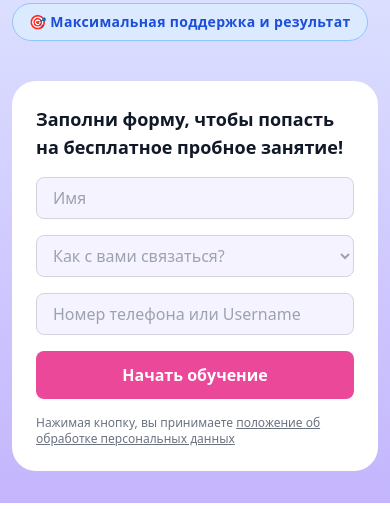
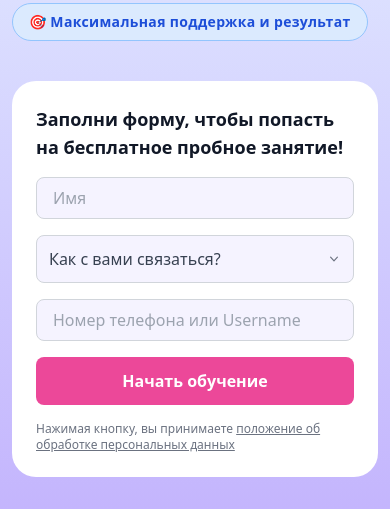
Before and after one commit to shuydevv/media_website, a Laravel app: page /repetitor in a window 390 px wide. Shown: the part 697-1220 px from the top of the page. Run offline with Laravel 10, Linux system fonts and the light colour scheme; parts of the project's set-up code (start-up, migrations or seed data) failed here and were passed over.

Commit message:
v0.1.1-beta-2 (страница репетитор фикс модалки, шрифтов)

```diff
--- a/resources/views/main/repetitor.blade.php
+++ b/resources/views/main/repetitor.blade.php
@@ -11,6 +11,32 @@
     }
     summary::-webkit-details-marker {
       display: none;
+    }
+  </style>
+<style>
+  /* Вся модалка поверх всего сайта */
+  #lead-modal { z-index: 9999; }
+
+  /* Внутри модалки: оверлей ниже карточки */
+  #lead-overlay { z-index: 10; }
+  #lead-modal [data-card-wrap] { z-index: 20; }
+</style>
+<style>
+  /* iOS-специфика для селекта «Как связаться» */
+  .contact-method {
+    font-size: 16px;            /* чтобы не было зума на фокус в iOS */
+    min-height: 44px;           /* доступная высота тач-таргета */
+  }
+
+  /* Убираем нативный рендер у iOS/бразуеров WebKit и разрешаем паддинги */
+  @supports (-webkit-touch-callout: none) {
+    .contact-method {
+      -webkit-appearance: none;
+      appearance: none;
+      padding-top: .75rem;      /* = py-3 */
+      padding-bottom: .75rem;
+      line-height: 1.25rem;     /* leading-5 */
+    }
   }
 </style>
 
@@ -55,7 +81,7 @@
           Внимательный подход с нуля до результата — помогу сдать на 85+ и поступить на бюджет в вуз мечты
         </p>
 
-      <div class="block relative md:hidden z-20 w-64 !mt-24 mx-auto rounded-2xl
+      <div class="block relative md:hidden z-10 w-64 !mt-24 mx-auto rounded-2xl
              border-4 border-blue-200">
             <img style="rotate: 3deg"
             src="img/smile_prepod.jpg"
@@ -102,11 +128,19 @@
             <input type="hidden" name="page" value="">
 
             <div class="relative">
-            <select name="method" class="contact-method w-full bg-purple-50 border border-gray-300 rounded-lg px-3 py-2 text-gray-400 focus:outline-none focus:ring-2 focus:ring-purple-300">
+            <select name="method"
+                    class="contact-method w-full bg-purple-50 border border-gray-300 rounded-lg px-3 h-12 appearance-none text-gray-700 focus:outline-none focus:ring-2 focus:ring-purple-300">
                 <option value="" disabled selected class="text-gray-400">Как с вами связаться?</option>
-                <option value="whatsapp" style="color: #111827;">WhatsApp</option>
-                <option value="telegram" style="color: #111827;">Telegram</option>
+                <option value="whatsapp">WhatsApp</option>
+                <option value="telegram">Telegram</option>
             </select>
+
+            <!-- своя стрелка -->
+            <svg class="pointer-events-none absolute right-3 top-1/2 transform -translate-y-1/2 w-4 h-4 text-gray-500"
+                viewBox="0 0 20 20" fill="currentColor" aria-hidden="true">
+                <path fill-rule="evenodd" d="M5.23 7.21a.75.75 0 011.06.02L10 11.17l3.71-3.94a.75.75 0 011.08 1.04l-4.25 4.5a.75.75 0 01-1.08 0l-4.25-4.5a.75.75 0 01.02-1.06z" clip-rule="evenodd"/>
+            </svg>
+
             <p class="telegram-warning text-xs mt-2 text-yellow-500 hidden">
                 Если у вас скрыт номер телефона в ТГ, указывайте свой ник
             </p>
@@ -372,16 +406,20 @@
     <input type="text" name="name" placeholder="Имя" class="w-full px-4 py-3 rounded-xl bg-white text-gray-700 focus:outline-none">
     <input type="hidden" name="form_type" value="Форма №2">
     <div class="relative">
-      <select
-        name="method"
-        class="contact-method w-full px-3 py-3 rounded-xl bg-white text-gray-500 focus:outline-none"
-      >
+    <select name="method"
+            class="contact-method w-full   rounded-xl px-3 h-12 appearance-none text-gray-700 focus:outline-none focus:ring-2 focus:ring-purple-300">
+        <option value="" disabled selected class="text-gray-400">Как с вами связаться?</option>
+        <option value="whatsapp">WhatsApp</option>
+        <option value="telegram">Telegram</option>
+    </select>
 
-        <option value="" disabled selected hidden class="text-gray-400">Как с вами связаться?</option>
-        <option value="whatsapp" class="text-black">WhatsApp</option>
-        <option value="telegram" class="text-black">Telegram</option>
-      </select>
-      <p class="telegram-warning text-xs text-pink-500 mt-1 hidden">
+    <!-- своя стрелка -->
+    <svg class="pointer-events-none absolute right-3 top-1/2 transform -translate-y-1/2 w-4 h-4 text-gray-500"
+        viewBox="0 0 20 20" fill="currentColor" aria-hidden="true">
+        <path fill-rule="evenodd" d="M5.23 7.21a.75.75 0 011.06.02L10 11.17l3.71-3.94a.75.75 0 011.08 1.04l-4.25 4.5a.75.75 0 01-1.08 0l-4.25-4.5a.75.75 0 01.02-1.06z" clip-rule="evenodd"/>
+    </svg>
+
+    <p class="telegram-warning text-xs mt-2 text-yellow-500 hidden">
         Если у вас скрыт номер телефона в ТГ, указывайте свой ник
     </p>
     </div>
@@ -493,7 +531,7 @@
                 <!-- иконка кавычки -->
                 <img src="img/chat-quote.svg" class="absolute -left-1 top-1 h-8 w-8 text-purple-300" viewBox="0 0 24 24" fill="currentColor" aria-hidden="true">
                 <blockquote class="pl-10">
-                <p class="text-lg italic text-purple-700">
+                <p class="md:text-lg text-base italic text-purple-700">
                     «Я пришла на экзамен и поняла, что незнакомых тем тут нет... Некоторые задания были точь-в-точь такими, как давал Александр»
                 </p>
                 </blockquote>
@@ -539,7 +577,7 @@
                 <!-- иконка кавычки -->
                 <img src="img/chat-quote.svg" class="absolute -left-1 top-1 h-8 w-8 text-purple-300" viewBox="0 0 24 24" fill="currentColor" aria-hidden="true">
                 <blockquote class="pl-10">
-                <p class="text-lg italic text-purple-700">
+                <p class="md:text-lg text-base italic text-purple-700">
                     «Сначала моя семья с недоверием отнеслась к Александру. Мол, он слишком молодой. Но за одно занятие с ним я узнал больше, чем за год в школе»
                 </p>
                 </blockquote>
@@ -585,7 +623,7 @@
                 <!-- иконка кавычки -->
                 <img src="img/chat-quote.svg" class="absolute -left-1 top-1 h-8 w-8 text-purple-300" viewBox="0 0 24 24" fill="currentColor" aria-hidden="true">
                 <blockquote class="pl-10">
-                <p class="text-lg italic text-purple-700">
+                <p class="md:text-lg text-base italic text-purple-700">
                     «Благодаря Саше я полюбила историю и обществознание и с удовольствием ходила к нему на занятия»
                 </p>
                 </blockquote>
@@ -800,11 +838,19 @@
             <input type="hidden" name="page" value="">
 
             <div class="relative">
-            <select name="method" class="contact-method w-full bg-purple-50 border border-gray-300 rounded-lg px-3 py-2 text-gray-400 focus:outline-none focus:ring-2 focus:ring-purple-300">
+            <select name="method"
+                    class="contact-method w-full bg-purple-50 border border-gray-300 rounded-lg px-3 h-12 appearance-none text-gray-700 focus:outline-none focus:ring-2 focus:ring-purple-300">
                 <option value="" disabled selected class="text-gray-400">Как с вами связаться?</option>
-                <option value="whatsapp" style="color: #111827;">WhatsApp</option>
-                <option value="telegram" style="color: #111827;">Telegram</option>
+                <option value="whatsapp">WhatsApp</option>
+                <option value="telegram">Telegram</option>
             </select>
+
+            <!-- своя стрелка -->
+            <svg class="pointer-events-none absolute right-3 top-1/2 transform -translate-y-1/2 w-4 h-4 text-gray-500"
+                viewBox="0 0 20 20" fill="currentColor" aria-hidden="true">
+                <path fill-rule="evenodd" d="M5.23 7.21a.75.75 0 011.06.02L10 11.17l3.71-3.94a.75.75 0 011.08 1.04l-4.25 4.5a.75.75 0 01-1.08 0l-4.25-4.5a.75.75 0 01.02-1.06z" clip-rule="evenodd"/>
+            </svg>
+
             <p class="telegram-warning text-xs mt-2 text-yellow-500 hidden">
                 Если у вас скрыт номер телефона в ТГ, указывайте свой ник
             </p>
@@ -870,15 +916,15 @@
 
 
 <!-- === МОДАЛЬНОЕ ОКНО (вставить один раз перед </body>) ================== -->
-<div id="lead-modal" class="fixed inset-0 z-[9998] hidden" role="dialog" aria-modal="true" aria-labelledby="lead-modal-title" aria-hidden="true">
+<div id="lead-modal" class="fixed inset-0 z-40 hidden" role="dialog" aria-modal="true" aria-labelledby="lead-modal-title" aria-hidden="true">
   <!-- Полноэкранный тёмный фон -->
   <div id="lead-overlay"
-       class="fixed inset-0 z-[9998] bg-black opacity-70 transition-opacity duration-200 pointer-events-none"
+       class="fixed inset-0 z-40 bg-black opacity-70 transition-opacity duration-200 pointer-events-none"
        data-close-modal>
   </div>
 
   <!-- Контейнер карточки поверх оверлея -->
-  <div class="relative z-[9999] w-full h-full flex items-center justify-center p-4">
+  <div class="relative z-30 w-full h-full flex items-center justify-center p-4">
     <!-- Карточка модалки -->
     <div data-card
          class="relative w-full max-w-lg bg-white rounded-2xl shadow-2xl ring-1 ring-black/5 opacity-0 translate-y-4 transition duration-200">
@@ -908,11 +954,18 @@
 
             <div class="relative">
             <select name="method"
-                    class="contact-method w-full bg-purple-50 border border-gray-300 rounded-lg px-3 py-2 text-gray-700 focus:outline-none focus:ring-2 focus:ring-purple-300">
+                    class="contact-method w-full bg-purple-50 border border-gray-300 rounded-lg px-3 h-12 appearance-none text-gray-700 focus:outline-none focus:ring-2 focus:ring-purple-300">
                 <option value="" disabled selected class="text-gray-400">Как с вами связаться?</option>
                 <option value="whatsapp">WhatsApp</option>
                 <option value="telegram">Telegram</option>
             </select>
+
+            <!-- своя стрелка -->
+            <svg class="pointer-events-none absolute right-3 top-1/2 transform -translate-y-1/2 w-4 h-4 text-gray-500"
+                viewBox="0 0 20 20" fill="currentColor" aria-hidden="true">
+                <path fill-rule="evenodd" d="M5.23 7.21a.75.75 0 011.06.02L10 11.17l3.71-3.94a.75.75 0 011.08 1.04l-4.25 4.5a.75.75 0 01-1.08 0l-4.25-4.5a.75.75 0 01.02-1.06z" clip-rule="evenodd"/>
+            </svg>
+
             <p class="telegram-warning text-xs mt-2 text-yellow-500 hidden">
                 Если у вас скрыт номер телефона в ТГ, указывайте свой ник
             </p>
```
Lines whose indentation alone changed are shown as unchanged.
